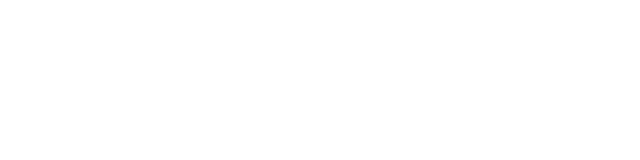
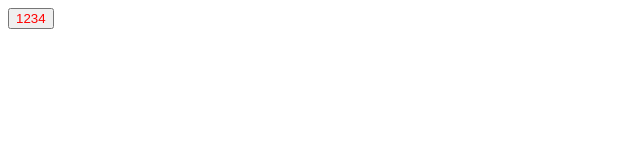
Before and after one commit to xna00/money, a React (Create React App) app: page / in a window 1280 px wide. Shown: the top 160 px of the page, without its empty margins (0-640 px from the left). Built offline with nearby package versions, Linux system fonts and the light colour scheme.

Commit message:
删除无用文件

```diff
--- a/package.json
+++ b/package.json
@@ -10,10 +10,12 @@
     "@types/node": "^12.0.0",
     "@types/react": "^16.9.53",
     "@types/react-dom": "^16.9.8",
+    "@types/styled-components": "^5.1.7",
     "node-sass": "npm:dart-sass@^1.25.0",
     "react": "^17.0.1",
     "react-dom": "^17.0.1",
     "react-scripts": "4.0.1",
+    "styled-components": "^5.2.1",
     "typescript": "^4.0.3",
     "web-vitals": "^0.2.4"
   },
--- a/public/index.html
+++ b/public/index.html
@@ -4,14 +4,11 @@
     <meta charset="utf-8"/>
     <link rel="icon" href="%PUBLIC_URL%/favicon.ico"/>
     <meta name="viewport" content="width=device-width, initial-scale=1"/>
-    <meta name="theme-color" content="#000000"/>
     <meta
             name="description"
             content="Web site created using create-react-app"
     />
-    <link rel="apple-touch-icon" href="%PUBLIC_URL%/logo192.png"/>
 
-    <link rel="manifest" href="%PUBLIC_URL%/manifest.json"/>
     <title>React App</title>
 </head>
 <body>
--- a/src/App.tsx
+++ b/src/App.tsx
@@ -1,8 +1,15 @@
 import React from 'react';
+import styled from "styled-components";
+
+const Button = styled.button`
+color: red;
+`
 
 function App() {
     return (
-        <div></div>
+        <div>
+            <Button>1234</Button>
+        </div>
     );
 }
 
--- a/src/index.scss
+++ /dev/null
@@ -1,13 +0,0 @@
-@import-normalize;
-body {
-  margin: 0;
-  font-family: -apple-system, BlinkMacSystemFont, 'Segoe UI', 'Roboto', 'Oxygen',
-    'Ubuntu', 'Cantarell', 'Fira Sans', 'Droid Sans', 'Helvetica Neue',
-    sans-serif;
-  -webkit-font-smoothing: antialiased;
-  -moz-osx-font-smoothing: grayscale;
-}
-code {
-  font-family: source-code-pro, Menlo, Monaco, Consolas, 'Courier New',
-    monospace;
-}
--- a/src/index.tsx
+++ b/src/index.tsx
@@ -1,6 +1,5 @@
 import React from 'react';
 import ReactDOM from 'react-dom';
-import './index.scss';
 import App from './App';
 import reportWebVitals from './reportWebVitals';
 
```
Also changed, not shown: src/App.css (deleted, +0 -38 lines), 2 other files (tests, documents, lock files or other folders).
